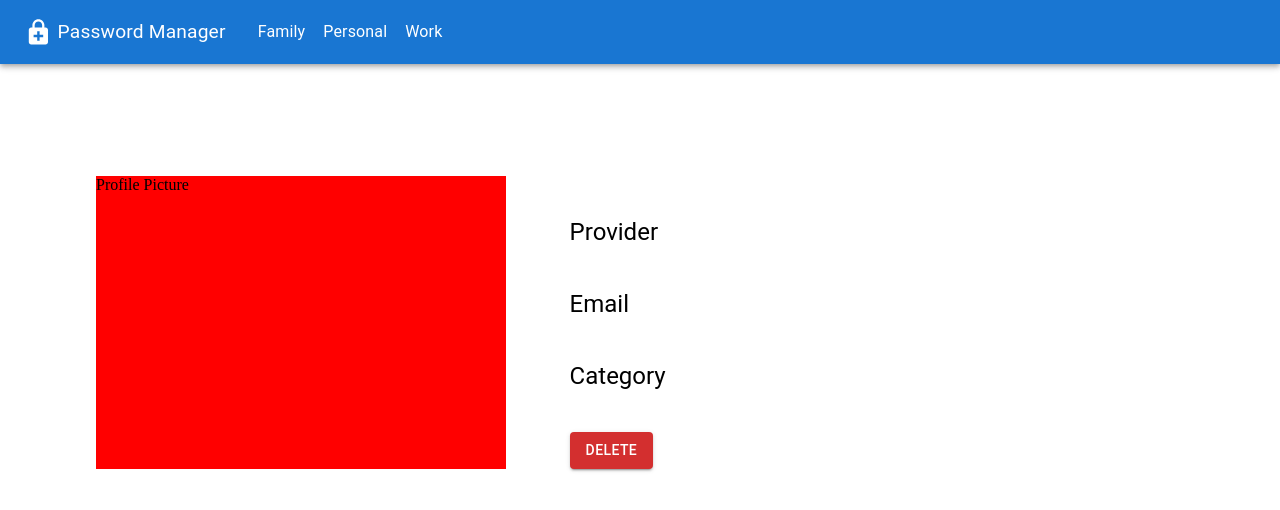
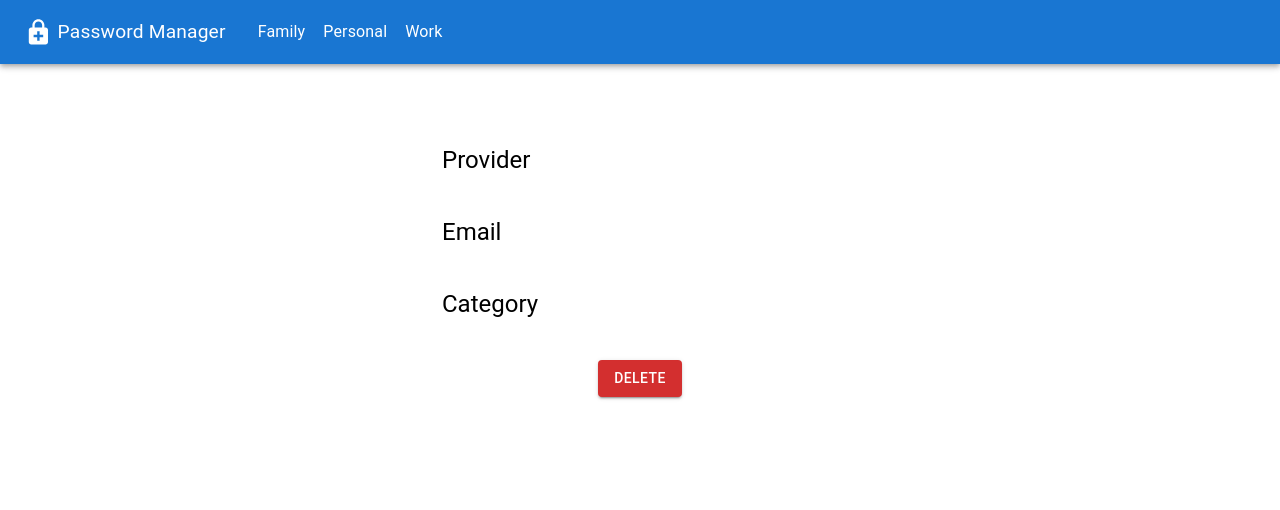
Before and after one commit to FahmiEfendy/password-manager, a React (Vite) app: page /detail/1 in a window 1280 px wide. Shown: the top 510 px of the page. Built offline with nearby package versions, Linux system fonts and the light colour scheme; no server answers.

Commit message:
fix: detail page

```diff
--- a/src/pages/Detail/index.jsx
+++ b/src/pages/Detail/index.jsx
@@ -44,9 +44,8 @@ const Detail = () => {
   return (
     <React.Fragment>
       {!isLoading ? (
-        <Container maxWidth="lg" className={classes.container}>
+        <Container maxWidth="xs" className={classes.container}>
           {/* TODO: Get Profile Picture */}
-          <Box className={classes.container_left}>Profile Picture</Box>
           <Grid container rowSpacing={5} className={classes.container_right}>
             <Grid item xs={6}>
               <Typography variant="h5">Provider</Typography>
@@ -66,7 +65,7 @@ const Detail = () => {
             <Grid item xs={6}>
               <Typography variant="h5">{userDetail.category}</Typography>
             </Grid>
-            <Grid item xs={6}>
+            <Grid item xs={1} className={classes.container_btn}>
               <Button
                 variant="contained"
                 color="error"
--- a/src/pages/Detail/style.module.scss
+++ b/src/pages/Detail/style.module.scss
@@ -1,17 +1,15 @@
 @import "../../style/base.scss";
 
-.container{
-    @include directionX;
+.container {
+  @include directionX;
 
-    .container_left{
-        width: 40%;
-        background-color: red;
-        margin: 2rem;
+  .container_right {
+    height: 100%;
+
+    .container_btn {
+      min-width: 100%;
+      @include directionX;
+      justify-content: center;
     }
-
-    .container_right{
-        width: 60%;
-        margin: 2rem;
-        height: 100%;
-    }
+  }
 }
```
